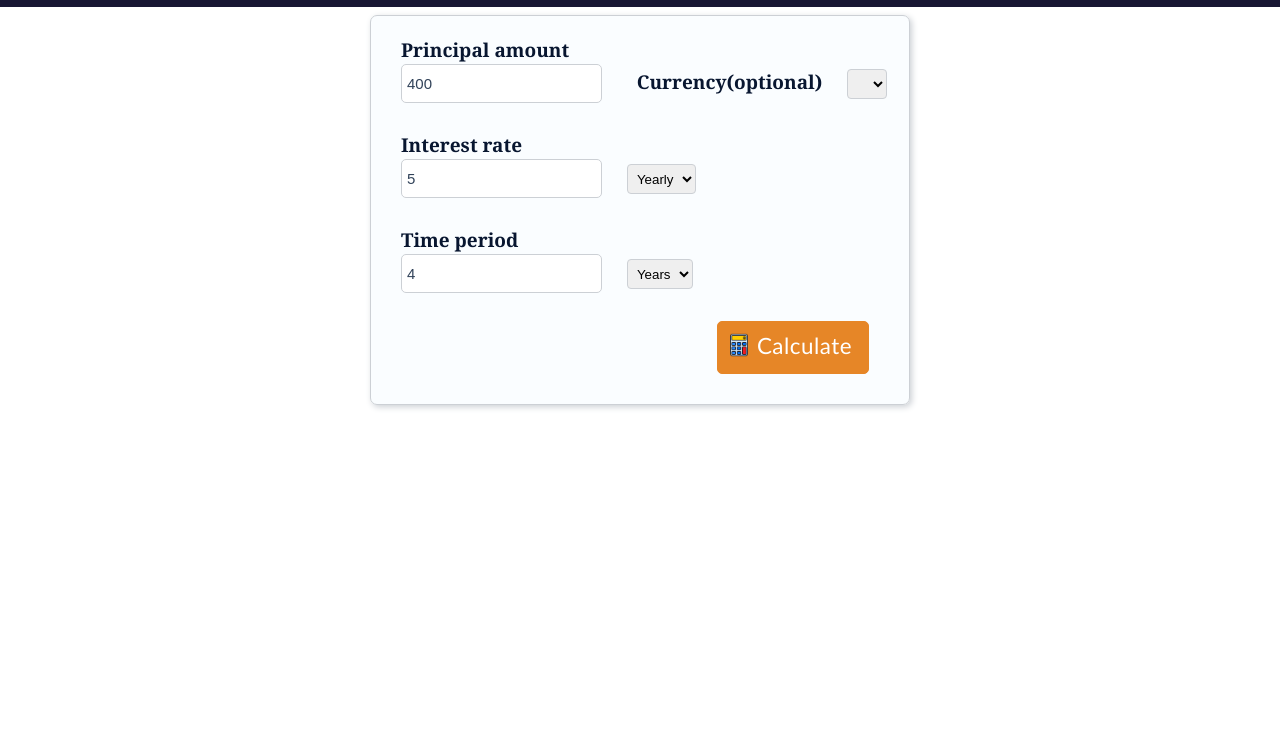
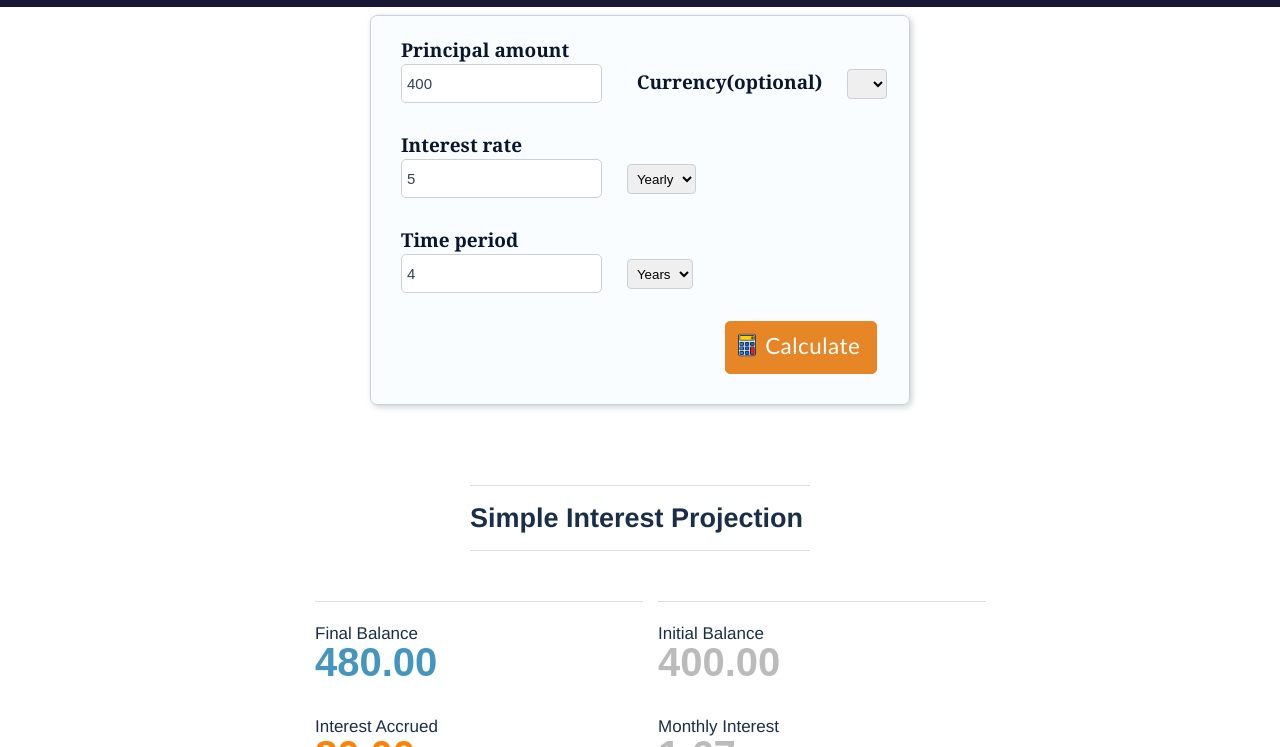
Before and after one commit to Martinsgundi/Simple-Interest-Calculator, a plain HTML site: page index.html in a window 1280 px wide. Both pictures are taken after typing "5" into the empty fields and a click on the button "Calculate". Shown: the part 3663-4410 px from the top of the page. Drawn offline with Linux system fonts and the light colour scheme.

Commit message:
fixed the js calc-result display issue

```diff
--- a/JS/script.js
+++ b/JS/script.js
@@ -5,7 +5,7 @@ const calculateSi = ()=> {
     const period = Number(document.getElementById ('period').value);
     const displayResult = document.getElementById ('show-result');
 
-    const currency = document.getElementById ('currency').value;
+    const currency = document.getElementById ('currency-select').value;
 
     const percentRatePeriod = document.getElementById ('percent-period').value;
     const periodType = document.getElementById ('period-type').value;
--- a/css/style.css
+++ b/css/style.css
@@ -330,10 +330,12 @@ select > option {
 .btn {
     text-align: end;
     margin-bottom: 30px;
+    margin-left: 354px;
+    width: fit-content;
 }
 
 .btn > button {
-    margin-right: 40px;
+    /* margin-right: 40px; */
     font-size: 22px;
     text-align: center;
     cursor: pointer;
@@ -352,7 +354,7 @@ select > option {
     color: rgb(255, 130, 4);
 }
 
-.btn > #btn, .img-div {
+.btn > .button, .img-div {
     display: inline-block;
     text-align: center;
 }
@@ -1007,7 +1009,6 @@ footer .logo > a > span {
 
 /* Major responsive breakpoints */
 
-
 @media (max-width:1040px) {
 
     article {
@@ -1094,7 +1095,7 @@ footer .logo > a > span {
         }
 
         .btn {
-            padding-bottom: 30px;
+            padding-bottom: 25px;
         }
     }
 
@@ -1106,7 +1107,6 @@ footer .logo > a > span {
 
         #currency-label {
             margin-top: 30px;
-
         }
 
         #currency-select {
@@ -1190,6 +1190,6 @@ footer .logo > a > span {
 
 
 /* This is for very small screens (Samsung flip and co). */
-@media (max-width:334px) {
+/* @media (max-width:334px) {
 
-}
+} */
--- a/index.html
+++ b/index.html
@@ -268,14 +268,13 @@
                 <input type="text" id="principal" value="400" required />
 
                 <!-- CURRENCY SELECTOR -->
-                <label for="currency" class="currency" id="currency-label">Currency(optional)</label>
+                <label for="currency-select" class="currency" id="currency-label">Currency(optional)</label>
                 <select name="currency" class="currency" id="currency-select">
                     <option value=""></option>
                     <option value="₦">₦</option>
                     <option value="₹">₹</option>
                     <option value="$">$</option>
                     <option value="£">£</option>
-                    <option value="€">€</option>
                     <option value="₩">₩</option>
                     <option value="₣">₣</option>
                     <option value="R">R</option>
@@ -317,8 +316,8 @@
                 </br></br>
 
                 <!-- BUTTON CONTAINER -->
-                <div class="btn">
-                    <button id="btn" type="button" onclick="calculateSi()">
+                <div id="btn" class="btn" onclick="calculateSi()" >
+                    <button class="button" type="button" >
 
                     <!-- BUTTON IMAGE -->
                     <div class="img-div" >
```
